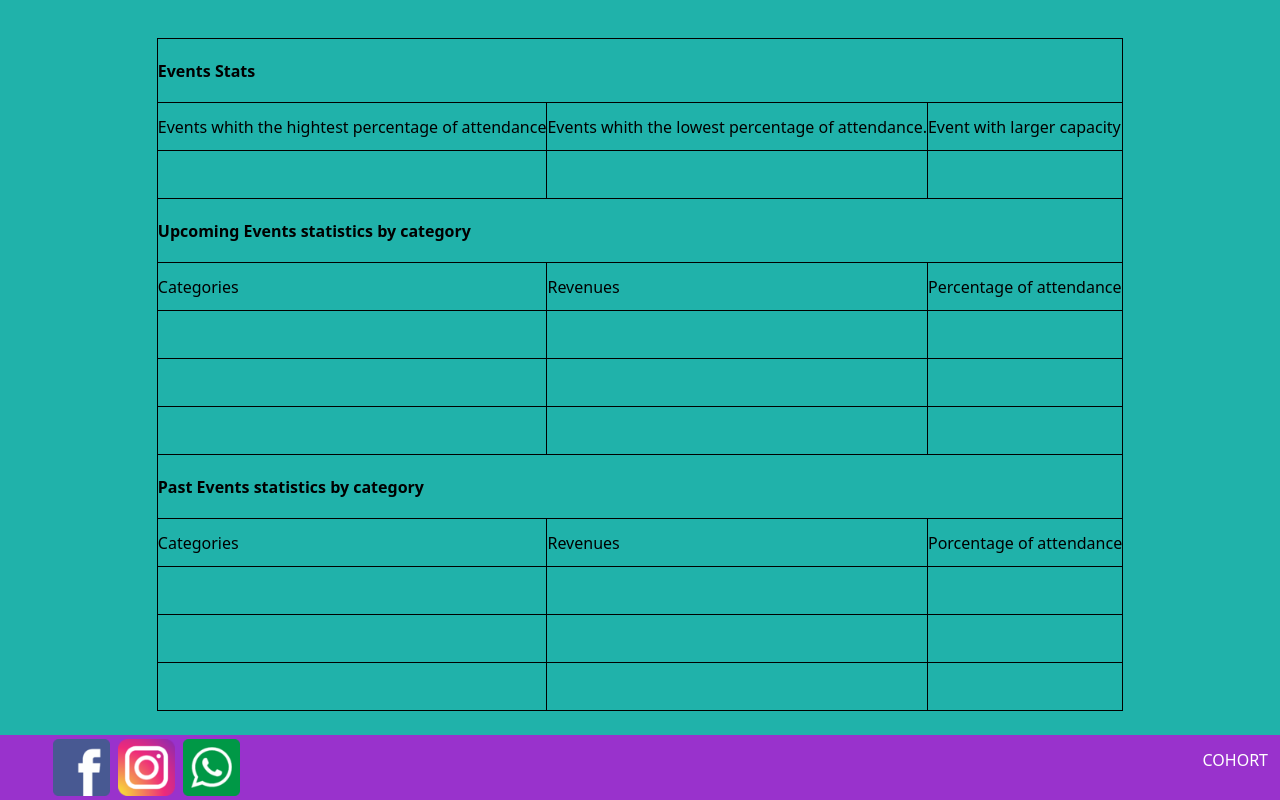
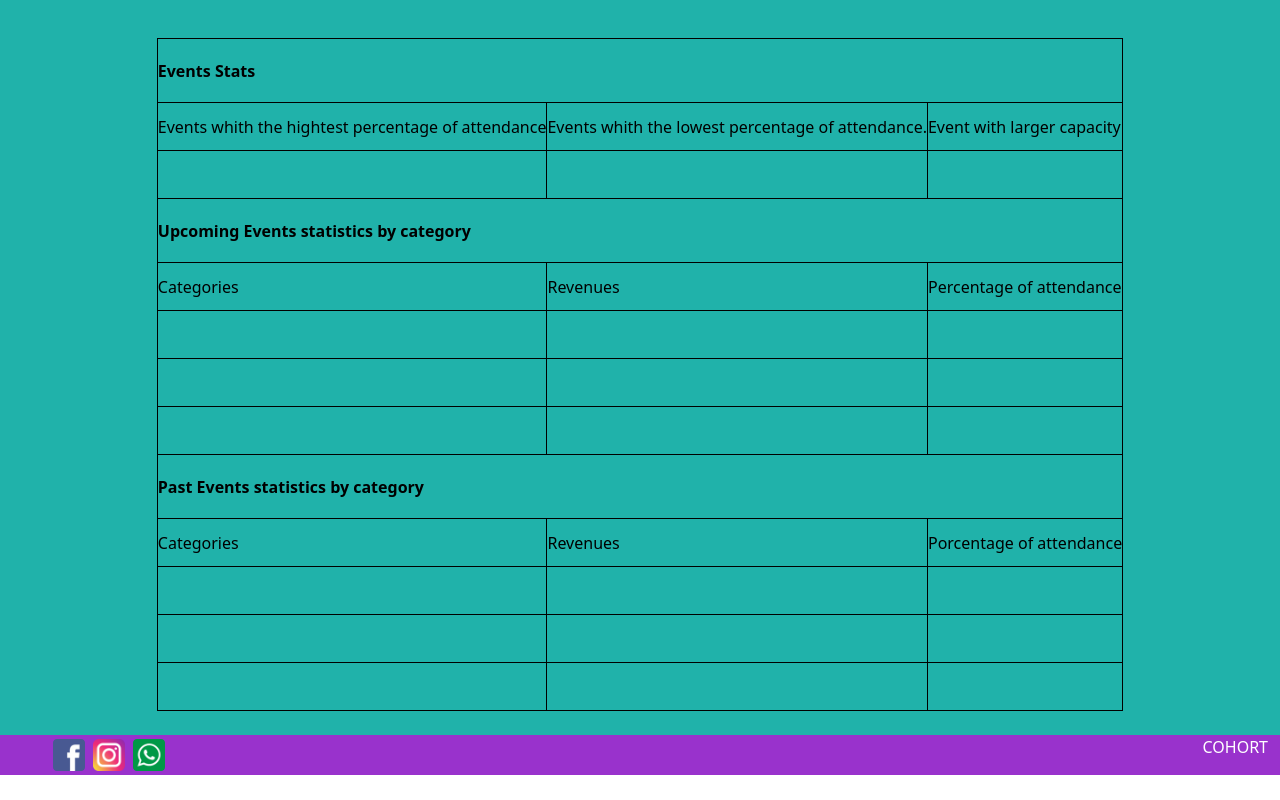
Before and after one commit to BrunoFerre/Amazing-Events-Bruno-Ferreira, a plain HTML site: page assets/pages/stats.html in a window 1280 px wide. Shown: the part 682-1482 px from the top of the page. After the commit the page ends 1457 px from the top, so only its background shows below. Drawn offline with nearby package versions, Linux system fonts and the light colour scheme.

Commit message:
sprint finalizado

```diff
--- a/assets/pages/stats.html
+++ b/assets/pages/stats.html
@@ -1,5 +1,6 @@
 <!DOCTYPE html>
 <html lang="en">
+
 <head>
   <meta charset="UTF-8">
   <meta name="viewport" content="width=device-width, initial-scale=1.0">
@@ -9,6 +10,7 @@
   <link rel="stylesheet" href="./../styles/styles.css">
   <title>Stats</title>
 </head>
+
 <body>
   <header class="col-sm ">
     <img class="d-inline-block align-text-top" src="./../images/amazing_brand.png" alt="Logo Amazing">
@@ -31,7 +33,7 @@
               <a class="nav-link " href="./../pages/contact.html">Contact</a>
             </li>
             <li class="nav-item">
-                  <a class="nav-link " href="#" >Stats</a>
+              <a class="nav-link " href="#">Stats</a>
             </li>
           </ul>
         </div>
@@ -48,7 +50,8 @@
           <img src="./../images/optional_banner_2.jpg" class="d-block w-100 position-relative bottom-50" alt="...">
         </div>
         <div class="carousel-item">
-            <img src="./../images/optional_banner_3.jpg" class="d-block w-100 position position-relative bottom-50" alt="...">
+          <img src="./../images/optional_banner_3.jpg" class="d-block w-100 position position-relative bottom-50"
+            alt="...">
         </div>
         <div class="carousel-item">
           <img src="./../images/optional_banner_4.jpg" class="d-block w-100 position-relative bottom-50" alt="...">
@@ -123,10 +126,10 @@
     </table>
   </main>
   <footer class="d-flex justify-content-between align-items-center container-fluid">
-        <div class="d-flex align-items-center container">
-          <a href="#"><img src="./../images/facebook.png" class="rounded-3 p-1" alt="facebok" width="65"></a>
-          <a href="#"><img src="./../images/instagram.png" class="rounded-3 p-1" alt="instagram" width="65"></a>
-          <a href="#"><img src="./../images/whatsapp.png" class="rounded-3 p-1" alt="whatsapp" width="65"></a>
+    <div class="d-flex align-items-center container" id="social">
+      <a href=""><img src="./../images/facebook.png" class="rounded-3 p-1" alt="facebok"></a>
+      <a href=""><img src="./../images/instagram.png" class="rounded-3 p-1" alt="instagram"></a>
+      <a href=""><img src="./../images/whatsapp.png" class="rounded-3 p-1" alt="whatsapp"></a>
     </div>
     <p class="text-white">COHORT</p>
   </footer>
@@ -134,4 +137,5 @@
     integrity="sha384-geWF76RCwLtnZ8qwWowPQNguL3RmwHVBC9FhGdlKrxdiJJigb/j/68SIy3Te4Bkz"
     crossorigin="anonymous"></script>
 </body>
+
 </html>
--- a/assets/styles/styles.css
+++ b/assets/styles/styles.css
@@ -66,7 +66,9 @@ footer{
     min-height: 5vh;
     background-color: darkorchid;
 }
-
+#social>a>img{
+    height: 2.5rem;
+}
 #main-details{
     background-color: lightseagreen;
 }
```
Also changed, not shown: assets/pages/contact.html (+6 -6 lines), assets/pages/details.html (+4 -4 lines), assets/pages/past_events.html (+5 -3 lines), assets/pages/upcoming_events.html (+4 -4 lines), index.html (+19 -16 lines). Lines whose indentation alone changed are shown as unchanged.
